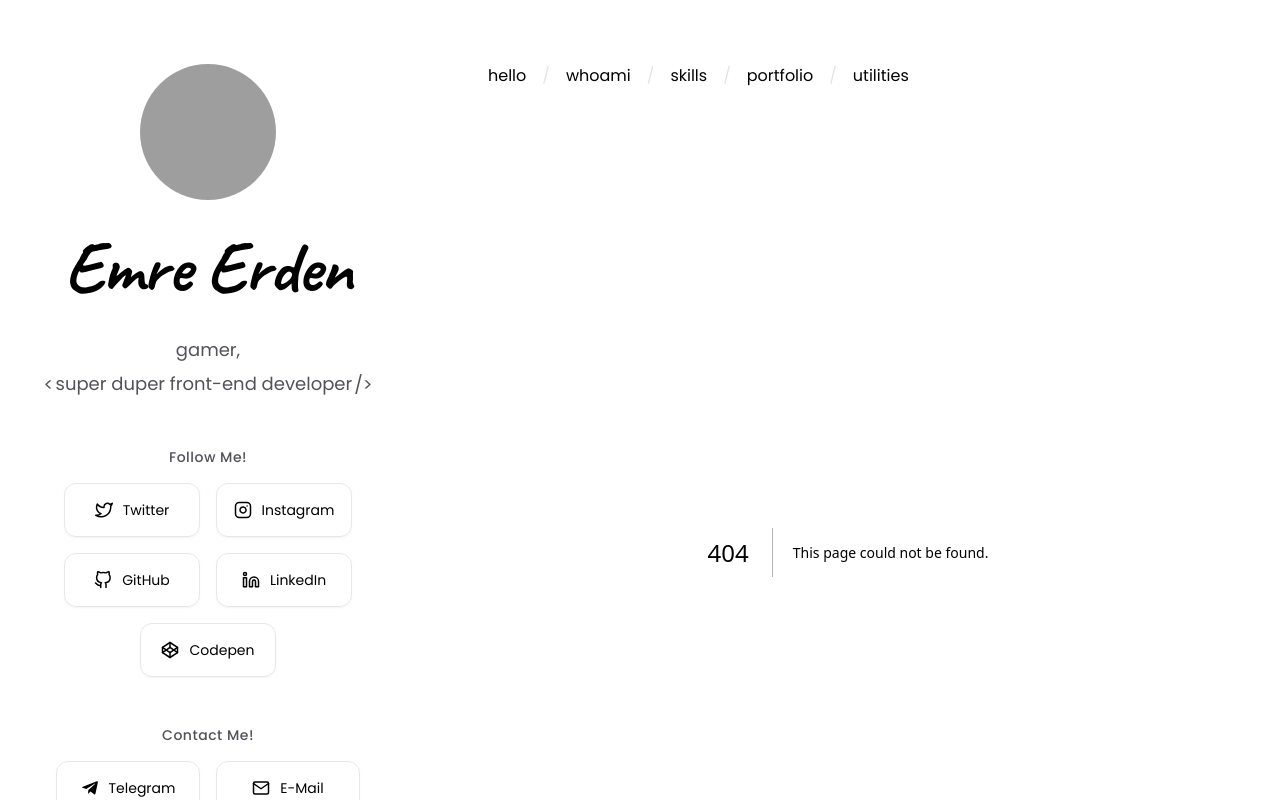
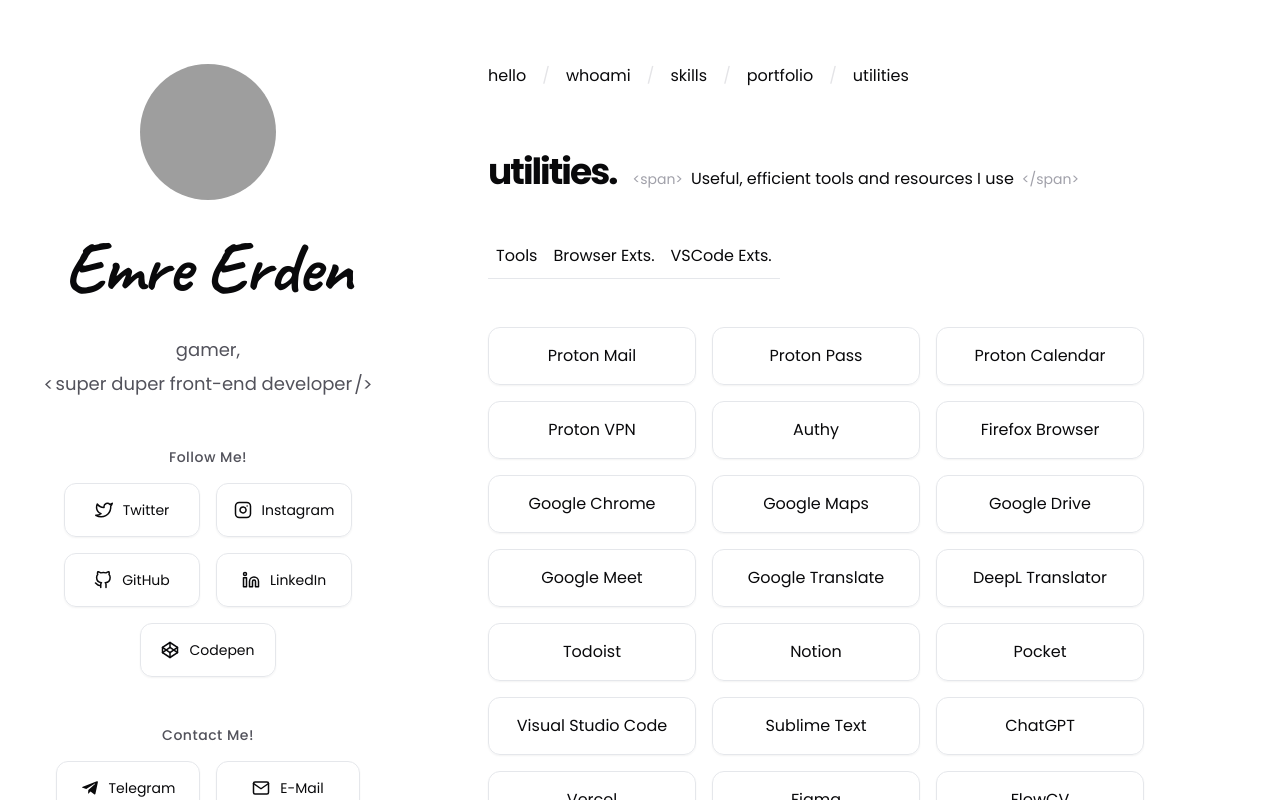
Before and after one commit to Wiazeph/NextJS-emreerden-dev, a Next.js app: page /utilities/tools in a window 1280 px wide. Before the commit this address had no page. Built offline with nearby package versions, Linux system fonts and the light colour scheme; grey boxes are pictures that could not be loaded.

Commit message:
create tools page and const

```diff
--- /dev/null
+++ b/src/app/utilities/tools/page.tsx
@@ -0,0 +1,16 @@
+import type { Metadata } from 'next'
+import React from 'react'
+import ToolsPageComponent from '@/components/pages/utilities/tools'
+
+export const metadata: Metadata = {
+  title: 'Tools - Emre Erden',
+  description: "Emre Erden's Tools",
+}
+
+type Props = {}
+
+const ToolsPage = (props: Props) => {
+  return <ToolsPageComponent />
+}
+
+export default ToolsPage
--- a/src/assets/css/index.css
+++ b/src/assets/css/index.css
@@ -15,9 +15,15 @@
   .Main-Link {
     @apply underline hover:text-zinc-500 transition-colors duration-200;
   }
+
+  /* Card */
+  .List-Card {
+    @apply max-w-[700px] flex flex-wrap justify-center md:justify-normal gap-4;
+  }
   .Main-Card {
     @apply p-4 flex items-center justify-center gap-x-2.5 border rounded-xl shadow-sm;
   }
+  /* Card */
 }
 
 @layer utilities {
--- a/src/components/pages/skills/index.tsx
+++ b/src/components/pages/skills/index.tsx
@@ -12,7 +12,7 @@ const SkillsPageComponent = (props: Props) => {
         pageDescription="Skills I know, I use and currently continue to learn"
       />
 
-      <ul className="Skills-List max-w-[700px] flex flex-wrap justify-center md:justify-normal gap-4">
+      <ul className="Skills-List List-Card">
         {Skills.map((skill, index) => (
           <li key={index} className="w-44 mdl:w-48 lg:w-52">
             <a
--- a/src/components/pages/utilities/index.tsx
+++ b/src/components/pages/utilities/index.tsx
@@ -1,14 +1,30 @@
 import React from 'react'
 import PageHeaderComponent from '../page-header'
+import Utilities from '@/utils/consts/utilities'
+import Link from 'next/link'
 
 type Props = {}
 
 const UtilitiesPageComponent = (props: Props) => {
   return (
-    <PageHeaderComponent
-      pageTitle="utilities."
-      pageDescription="Useful, efficient tools and resources I use"
-    />
+    <>
+      <PageHeaderComponent
+        pageTitle="utilities."
+        pageDescription="Useful, efficient tools and resources I use"
+      />
+
+      <nav className="flex border-b pb-1.5 w-max overflow-x-auto no-scrollbar">
+        {Utilities.map((utility, index) => (
+          <Link
+            key={index}
+            href={utility.path}
+            className="px-2 py-1 rounded-md hover:bg-zinc-100 transition-colors duration-200"
+          >
+            {utility.name}
+          </Link>
+        ))}
+      </nav>
+    </>
   )
 }
 
--- /dev/null
+++ b/src/components/pages/utilities/tools.tsx
@@ -0,0 +1,25 @@
+import React from 'react'
+import Tools from '@/utils/consts/utilities/tools'
+
+type Props = {}
+
+const ToolsPageComponent = (props: Props) => {
+  return (
+    <ul className="Tools-List List-Card">
+      {Tools.map((tool, index) => (
+        <li key={index} className="w-44 mdl:w-48 lg:w-52">
+          <a
+            href={tool.path}
+            target="_blank"
+            rel="noopener noreferrer"
+            className="Main-Card text-sm sm:text-base"
+          >
+            {tool.name}
+          </a>
+        </li>
+      ))}
+    </ul>
+  )
+}
+
+export default ToolsPageComponent
--- /dev/null
+++ b/src/utils/consts/utilities/index.js
@@ -0,0 +1,16 @@
+const Utilities = [
+  {
+    path: '/utilities/tools',
+    name: 'Tools',
+  },
+  {
+    path: '/utilities/browser-extensions',
+    name: 'Browser Exts.',
+  },
+  {
+    path: '/utilities/vscode-extensions',
+    name: 'VSCode Exts.',
+  },
+]
+
+export default Utilities
--- /dev/null
+++ b/src/utils/consts/utilities/tools.js
@@ -0,0 +1,104 @@
+const Tools = [
+  {
+    path: 'https://proton.me/mail',
+    name: 'Proton Mail',
+  },
+  {
+    path: 'https://proton.me/pass',
+    name: 'Proton Pass',
+  },
+  {
+    path: 'https://proton.me/calendar',
+    name: 'Proton Calendar',
+  },
+  {
+    path: 'https://protonvpn.com/',
+    name: 'Proton VPN',
+  },
+  {
+    path: 'https://authy.com/',
+    name: 'Authy',
+  },
+  {
+    path: 'https://www.mozilla.org/en-US/firefox/new/',
+    name: 'Firefox Browser',
+  },
+  {
+    path: 'https://www.google.com/chrome/',
+    name: 'Google Chrome',
+  },
+  {
+    path: 'https://maps.google.com/',
+    name: 'Google Maps',
+  },
+  {
+    path: 'https://drive.google.com/drive',
+    name: 'Google Drive',
+  },
+  {
+    path: 'https://meet.google.com/',
+    name: 'Google Meet',
+  },
+  {
+    path: 'https://translate.google.com/',
+    name: 'Google Translate',
+  },
+  {
+    path: 'https://www.deepl.com/translator',
+    name: 'DeepL Translator',
+  },
+  {
+    path: 'https://todoist.com/',
+    name: 'Todoist',
+  },
+  {
+    path: 'https://www.notion.so/',
+    name: 'Notion',
+  },
+  {
+    path: 'https://getpocket.com/',
+    name: 'Pocket',
+  },
+  {
+    path: 'https://code.visualstudio.com/',
+    name: 'Visual Studio Code',
+  },
+  {
+    path: 'https://www.sublimetext.com/',
+    name: 'Sublime Text',
+  },
+  {
+    path: 'https://openai.com/chatgpt',
+    name: 'ChatGPT',
+  },
+  {
+    path: 'https://vercel.com/',
+    name: 'Vercel',
+  },
+  {
+    path: 'https://www.figma.com/',
+    name: 'Figma',
+  },
+  {
+    path: 'https://flowcv.com/',
+    name: 'FlowCV',
+  },
+  {
+    path: 'https://excalidraw.com/',
+    name: 'Excalidraw',
+  },
+  {
+    path: 'https://calendly.com/',
+    name: 'Calendly',
+  },
+  {
+    path: 'https://zoom.us/',
+    name: 'Zoom',
+  },
+  {
+    path: 'https://app.prntscr.com/',
+    name: 'Lightshot',
+  },
+]
+
+export default Tools
```
